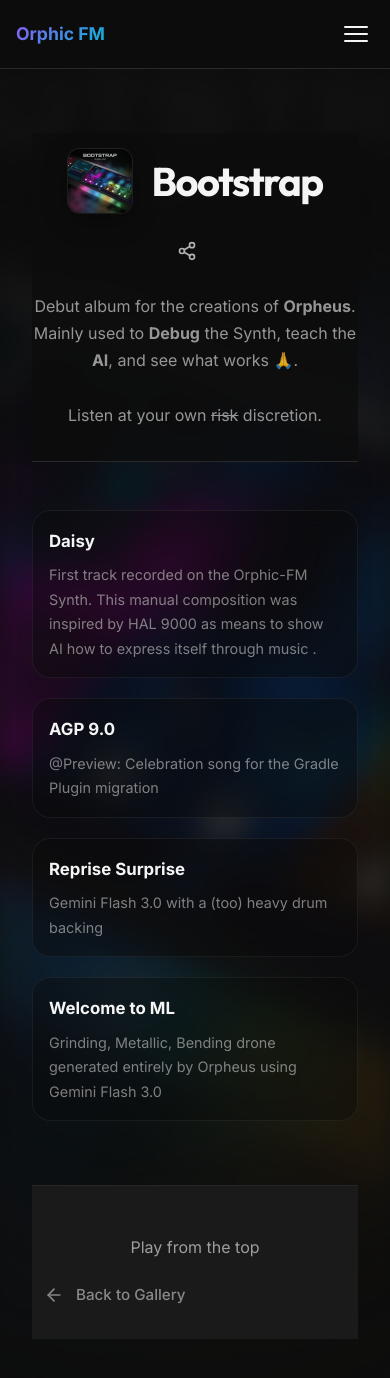
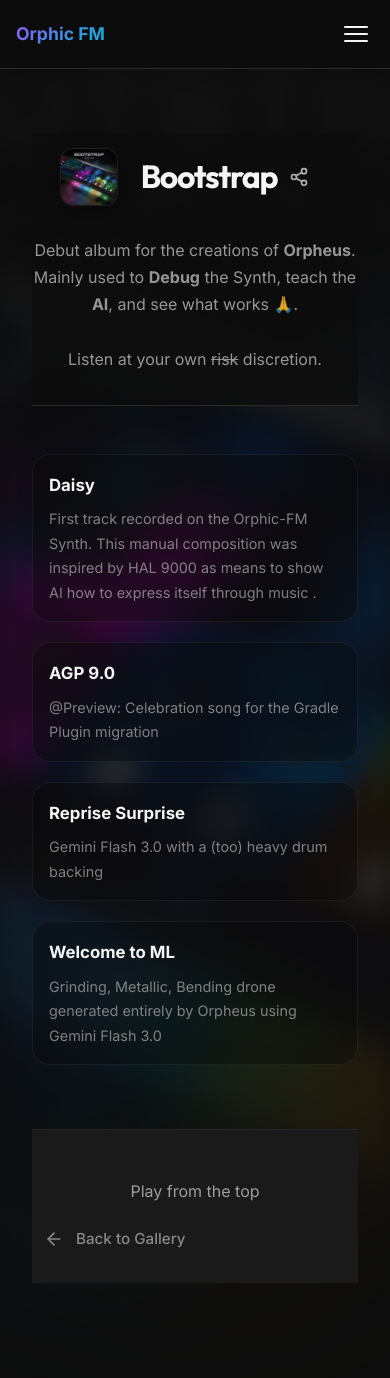
Before and after one commit to balch/orphic-fm, a Jekyll site: the page built from albums/bootstrap.md, in a window 390 px wide and 1400 px high. Shown: the top 1378 px of the window. Built offline with Jekyll 4.4.1, drawn with Linux system fonts in a browser that asks for light colours.

Commit message:
Refactor album layouts: group titles with share buttons, adjust spacing, and improve responsiveness.

```diff
--- a/_layouts/album-collection.html
+++ b/_layouts/album-collection.html
@@ -18,6 +18,7 @@
           {% if page.poster_url %}
             <img src="{{ page.poster_url | relative_url }}" alt="{{ page.title }} Art" class="album-art-icon" style="view-transition-name: album-art;">
           {% endif %}
+          <div class="album-title-group">
             <h1 class="album-title">{{ page.title }}</h1>
             <div class="share-container">
               <button class="share-btn" aria-label="Share this album" title="Share">
@@ -39,6 +40,7 @@
                   </svg>
                   <span>Copy link</span>
                 </button>
+              </div>
             </div>
           </div>
         </div>
@@ -267,8 +269,14 @@
     align-items: center;
     justify-content: center;
     flex-wrap: wrap;
-    gap: 1.25rem;
+    gap: 1.5rem;
     vertical-align: middle;
+  }
+  .album-title-group {
+    display: flex;
+    align-items: center;
+    gap: 0.75rem;
+    flex-wrap: nowrap;
   }
   .album-art-icon {
     width: 64px;
@@ -366,7 +374,15 @@
   }
   @media (max-width: 768px) {
     .album-collection { padding: 4rem 0; }
-    .album-header-top { flex-direction: column; gap: 0.5rem; }
+    .album-header-top {
+      flex-direction: column;
+      gap: 1.5rem;
+      margin-bottom: 2rem;
+    }
+    .album-title { font-size: clamp(2rem, 8vw, 2.5rem); }
+    .album-art-icon { width: 56px; height: 56px; }
+    .album-title-group { gap: 0.5rem; }
+    .share-btn { padding: 0.25rem; }
     .album-meta { display: none; }
     .album-tracklist li {
       flex-direction: column;
```
Also changed, not shown: _layouts/album.html (+16 -2 lines). Lines whose indentation alone changed are shown as unchanged.
